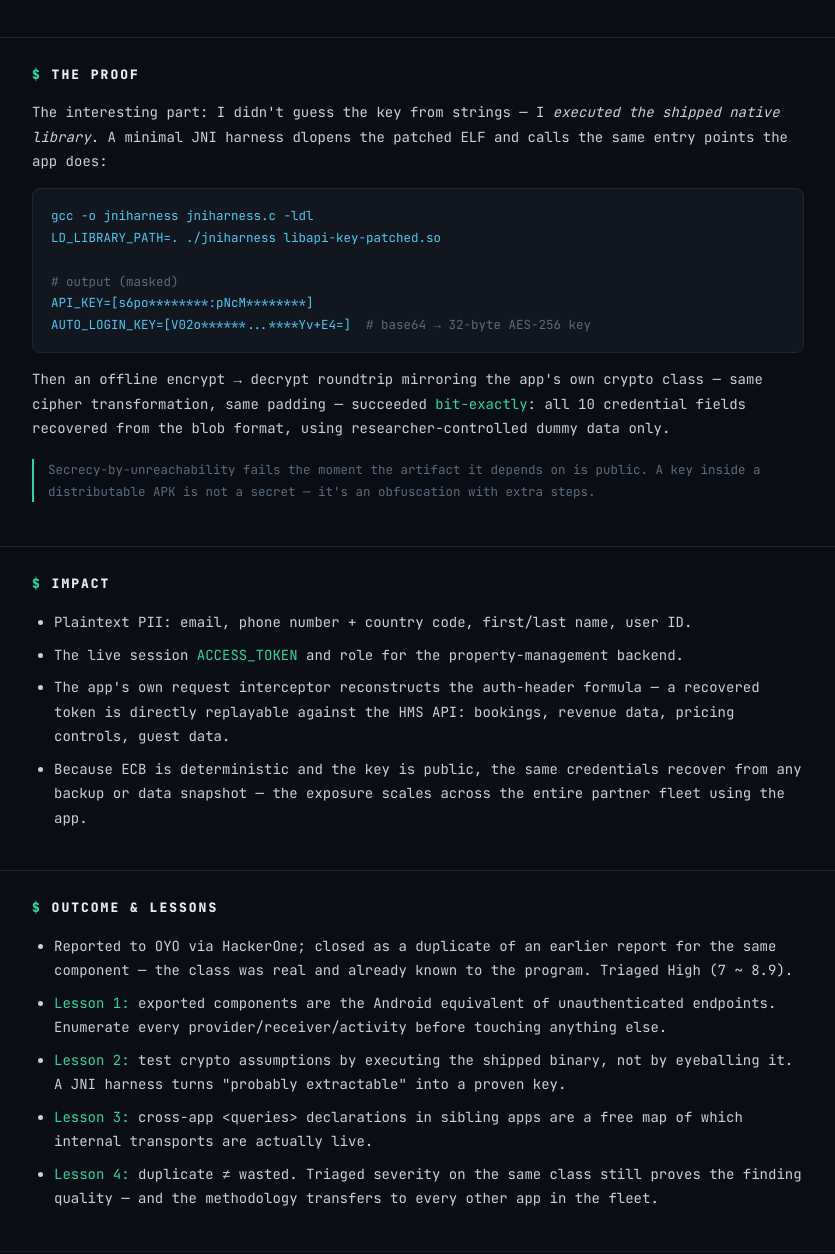
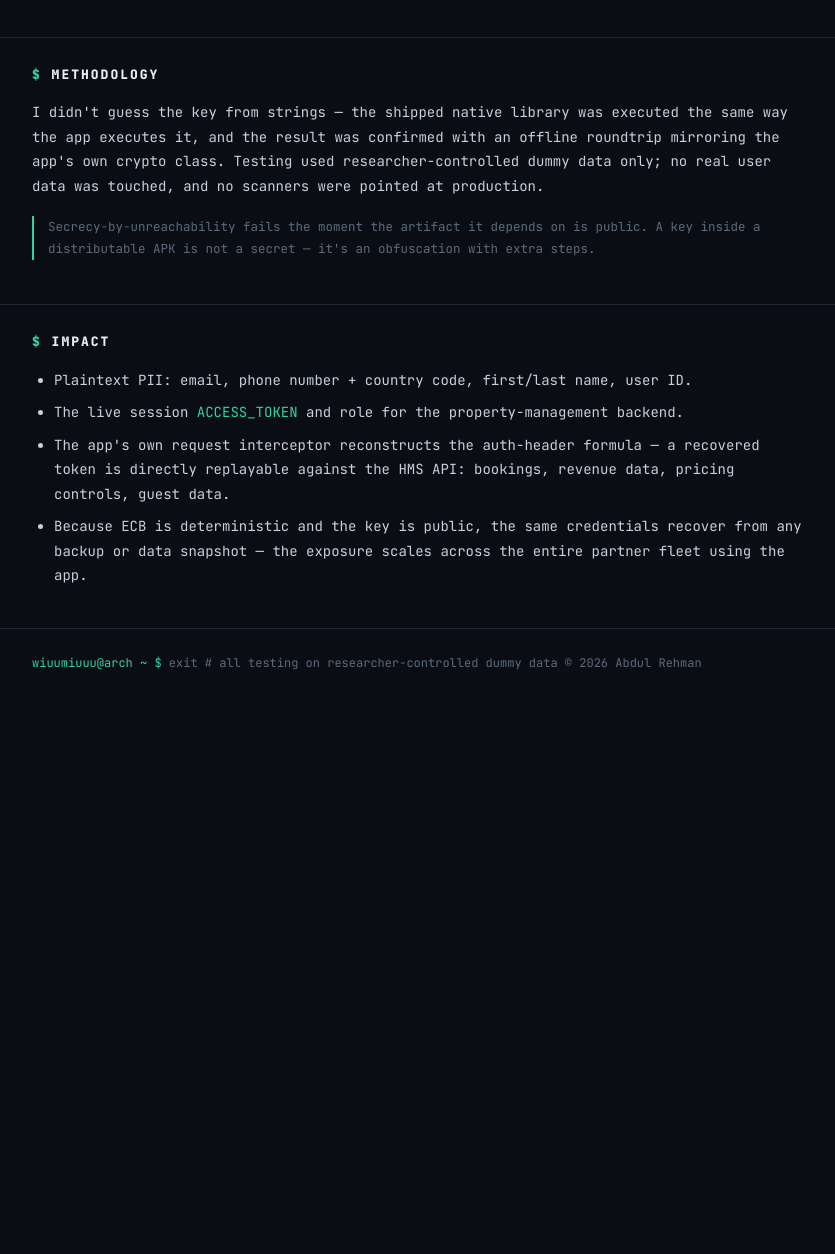
Before and after one commit to ozmyn/ozmyn.github.io, a plain HTML site: page writeup-oyo.html in a window 1280 px wide. Shown: the part 1078-2332 px from the top of the page, without its empty margins (222-1057 px from the left). After the commit the page ends 1792 px from the top, so only its background shows below. Drawn offline with Linux system fonts and the light colour scheme.

Commit message:
scrub writeups: remove outcome/lessons + repro details (reports still private)

```diff
--- a/writeup-oyo.html
+++ b/writeup-oyo.html
@@ -103,18 +103,11 @@
 
 <section>
   <div class="wrap">
-    <h2>the proof</h2>
-    <p>The interesting part: I didn't guess the key from strings — I <i>executed the shipped native library</i>.
-    A minimal JNI harness dlopens the patched ELF and calls the same entry points the app does:</p>
-    <div class="code">gcc -o jniharness jniharness.c -ldl
-LD_LIBRARY_PATH=. ./jniharness libapi-key-patched.so
-
-<span class="c"># output (masked)</span>
-API_KEY=[s6po********:pNcM********]
-AUTO_LOGIN_KEY=[V02o******...****Yv+E4=]  <span class="c"># base64 → 32-byte AES-256 key</span></div>
-    <p>Then an offline encrypt → decrypt roundtrip mirroring the app's own crypto class — same cipher
-    transformation, same padding — succeeded <span class="hl">bit-exactly</span>: all 10 credential fields
-    recovered from the blob format, using researcher-controlled dummy data only.</p>
+    <h2>methodology</h2>
+    <p>I didn't guess the key from strings — the shipped native library was executed the same way the app
+    executes it, and the result was confirmed with an offline roundtrip mirroring the app's own crypto class.
+    Testing used researcher-controlled dummy data only; no real user data was touched, and no scanners were
+    pointed at production.</p>
     <div class="note">Secrecy-by-unreachability fails the moment the artifact it depends on is public.
     A key inside a distributable APK is not a secret — it's an obfuscation with extra steps.</div>
   </div>
@@ -134,24 +127,6 @@ AUTO_LOGIN_KEY=[V02o******...****Yv+E4=]  <span class="c"># base64 → 32-byte A
   </div>
 </section>
 
-<section>
-  <div class="wrap">
-    <h2>outcome &amp; lessons</h2>
-    <ul>
-      <li>Reported to OYO via HackerOne; closed as a duplicate of an earlier report for the same
-      component — the class was real and already known to the program. Triaged High (7 ~ 8.9).</li>
-      <li><span class="hl">Lesson 1:</span> exported components are the Android equivalent of unauthenticated
-      endpoints. Enumerate every provider/receiver/activity before touching anything else.</li>
-      <li><span class="hl">Lesson 2:</span> test crypto assumptions by executing the shipped binary, not by
-      eyeballing it. A JNI harness turns "probably extractable" into a proven key.</li>
-      <li><span class="hl">Lesson 3:</span> cross-app &lt;queries&gt; declarations in sibling apps are a free map
-      of which internal transports are actually live.</li>
-      <li><span class="hl">Lesson 4:</span> duplicate ≠ wasted. Triaged severity on the same class still proves
-      the finding quality — and the methodology transfers to every other app in the fleet.</li>
-    </ul>
-  </div>
-</section>
-
 <footer>
   <div class="wrap">
     <span><span class="exit">wiuumiuuu@arch ~ $</span> exit <span style="color:var(--muted)"># all testing on researcher-controlled dummy data</span></span>
```
